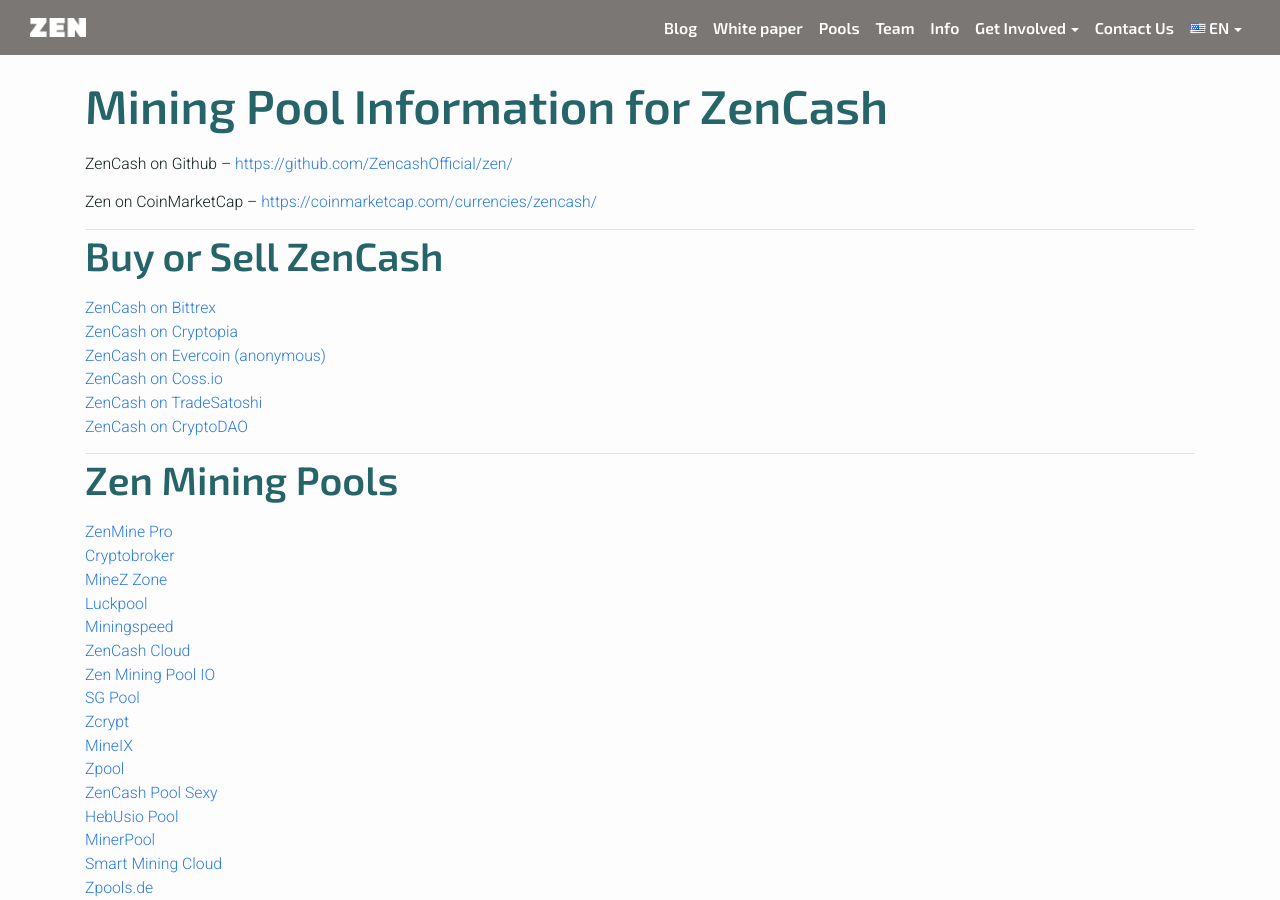
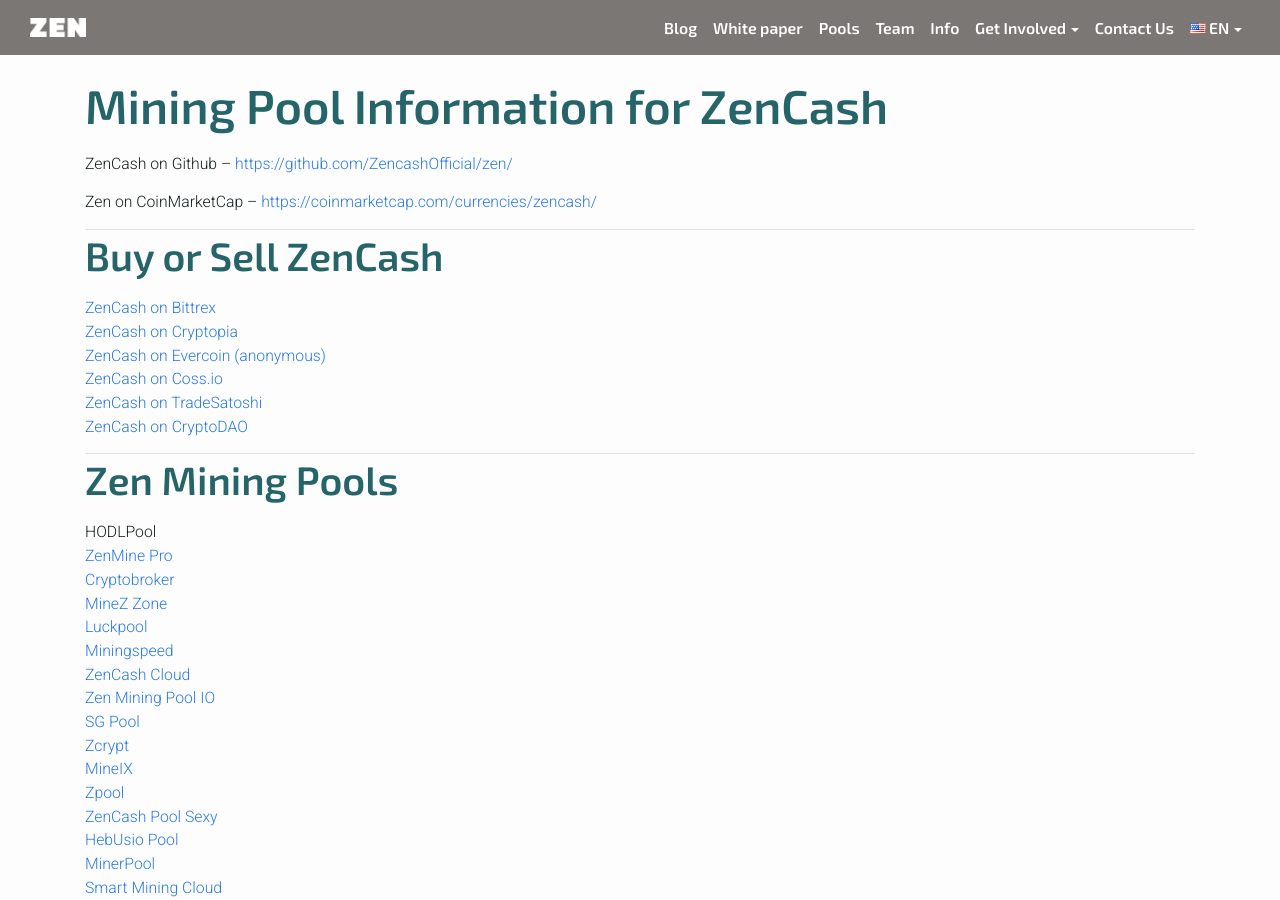
Before and after one commit to tarrenj/website, a Jekyll site: the page built from mining-pools.html, in a window 1280 px wide and 900 px high. Built offline with Jekyll 4.4.1, drawn with Linux system fonts in a browser that asks for light colours.

Commit message:
Update mining-pools.html
Added HODLPool to pool list

```diff
--- a/_includes/content/mining-pools.html
+++ b/_includes/content/mining-pools.html
@@ -1,4 +1,5 @@
 <ul class="mining-pools-list list-unstyled ml-0 mb-0">
+  <li><a hred="http://equihash.hodlpool.com">HODLPool</a></li>
   <li><a href="https://zenmine.pro/">ZenMine Pro</a></li>
   <li><a href="https://pool.cryptobroker.io/zen/">Cryptobroker</a></li>
   <li><a href="https://minez.zone/">MineZ Zone</a></li>
```
